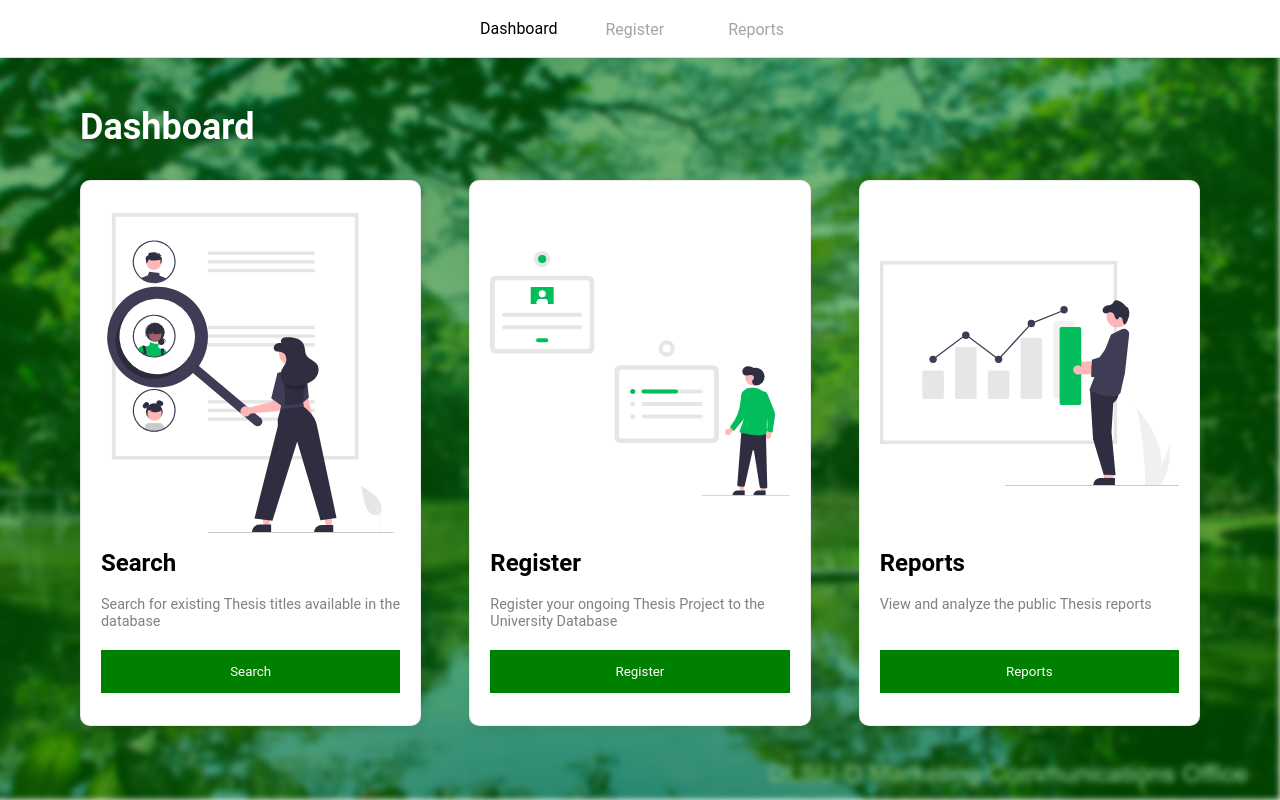
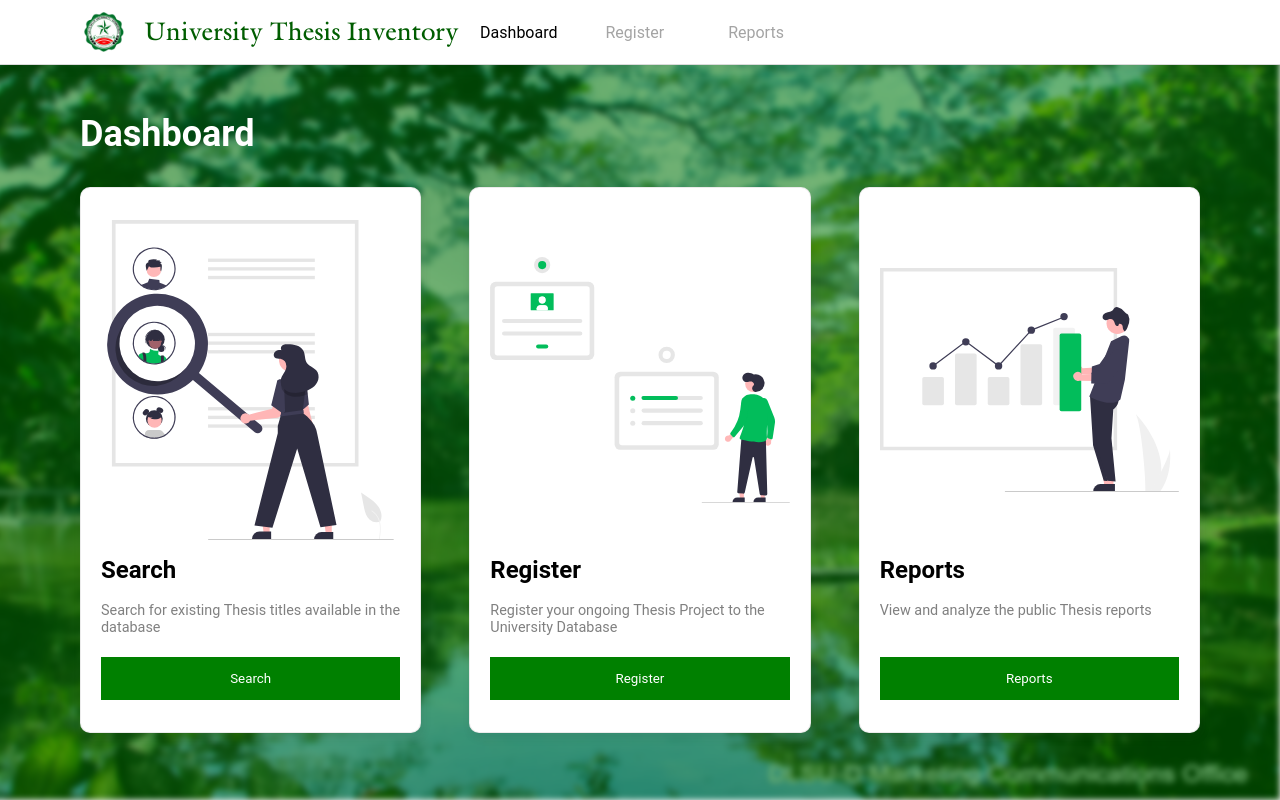
Before and after one commit to TheSciCoder3000/Micro_WEBAPP, a PHP site: page /webapp/ in a window 1280 px wide. Run offline with PHP 8.4, Linux system fonts and the light colour scheme; some web fonts are replaced.

Commit message:
navbar style update to have logo

```diff
--- a/css/Navbar.css
+++ b/css/Navbar.css
@@ -1,12 +1,38 @@
+* {
+  margin: 0;
+}
+
+@font-face {
+  font-family: "galliardroman";
+  src: url("../fonts/galliard_roman-webfont.woff") format("woff"), url("../fonts/galliard_roman-webfont.woff2") format("woff2");
+  font-weight: normal;
+  font-style: normal;
+}
 nav {
   display: flex;
   background-color: white;
   border-bottom: 1px solid rgb(219, 219, 219);
   box-shadow: 0px 10px 15px -11px rgba(0, 0, 0, 0.1);
-  padding: 0.5rem 0;
+  padding: 0.5rem 5rem;
+  align-items: center;
 }
 nav .logo-cont {
   flex: 1;
+  display: flex;
+  gap: 1rem;
+  align-items: center;
+}
+nav .logo-cont img {
+  box-sizing: border-box;
+  aspect-ratio: 1/1;
+  width: 3rem;
+  padding: 0.25rem;
+}
+nav .logo-cont h2 {
+  font-family: "galliardroman";
+  color: rgb(0, 93, 0);
+  margin: 0;
+  font-weight: 400;
 }
 nav .nav-list {
   display: flex;
@@ -24,6 +50,9 @@ nav .nav-list .nav-item .nav-link {
 }
 nav .nav-list .nav-item.active {
   color: black;
+  -webkit-user-select: none;
+  -moz-user-select: none;
+       user-select: none;
 }
 nav .nav-list .nav-item:not(.active):hover {
   color: white;
--- a/index.php
+++ b/index.php
@@ -10,7 +10,10 @@
 
 <body>
     <nav>
-        <div class="logo-cont"></div>
+        <div class="logo-cont">
+            <img src="./img/dlsud-logo.png" alt="dlsud-logo">
+            <h2>University Thesis Inventory</h2>
+        </div>
         <ul class="nav-list">
             <li class="nav-item active">Dashboard</li>
             <li class="nav-item"><a href="./register.php" class="nav-link">Register</a></li>
--- a/register.php
+++ b/register.php
@@ -19,7 +19,10 @@ require __DIR__ . '/utils/data.php';
 
 <body>
     <nav>
-        <div class="logo-cont"></div>
+        <div class="logo-cont">
+            <img src="./img/dlsud-logo.png" alt="dlsud-logo">
+            <h2>University Thesis Inventory</h2>
+        </div>
         <ul class="nav-list">
             <li class="nav-item"><a href="./index.php" class="nav-link">Dashboard</a></li>
             <li class="nav-item active">Register</li>
```
Also changed, not shown: css/Reports.css (+49 -4 lines), reports.php (+16 -4 lines), 2 other files.
